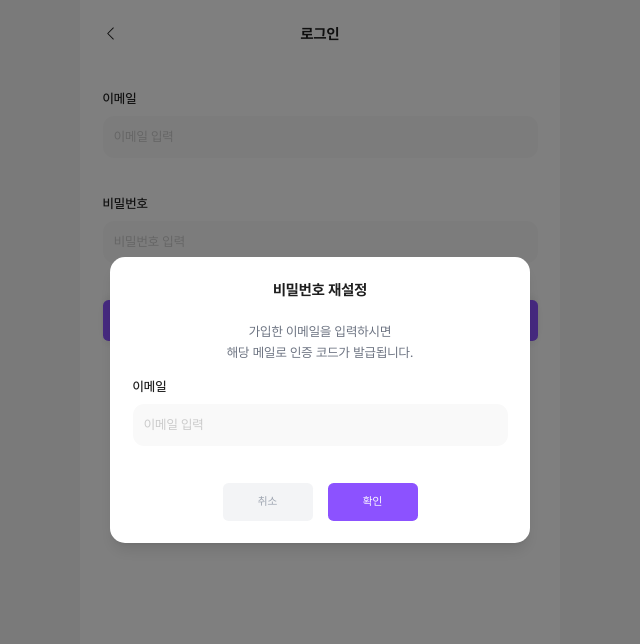
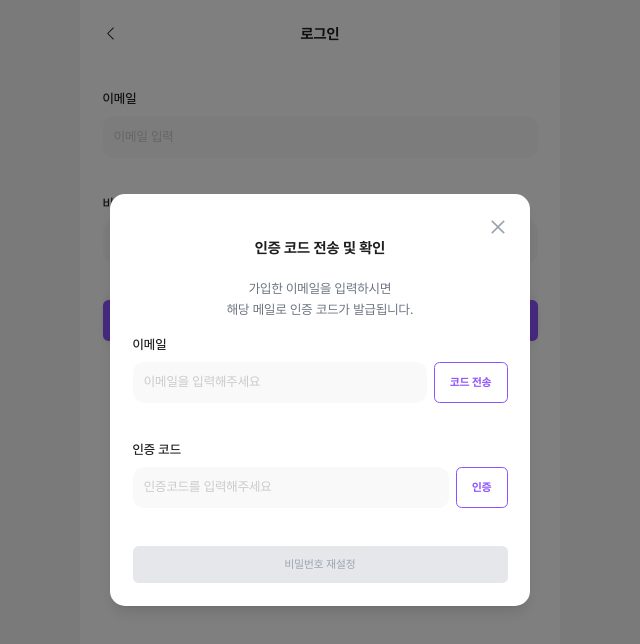
Before and after one commit to canDoItArt/front-end, a React (Vite) app: page /login in a window 1280 px wide. Both pictures are taken after a click on the button "비밀번호 재설정". Shown: the top 644 px of the page, without its empty margins (320-960 px from the left). Built offline with nearby package versions, Linux system fonts and the light colour scheme.

Commit message:
인증코드 검증 모달 퍼블리싱 #199

```diff
--- a/src/components/Input.jsx
+++ b/src/components/Input.jsx
@@ -1,3 +1,5 @@
+import { useEffect, useState } from "react";
+
 export default function Input({
     id,
     label,
@@ -11,7 +13,38 @@ export default function Input({
     error = "", // error prop 추가
     successMessage = "", // ✅ 성공 메시지 추가
     disabled = false,
+    showTimer = false, // ✅ 인증 코드 타이머 표시 여부
+    duration = 180, // ✅ 기본 3분 (초 단위)
+    onTimerExpire,
 }) {
+    const [timeLeft, setTimeLeft] = useState(duration);
+    const [isExpired, setIsExpired] = useState(false);
+
+    // ✅ showTimer가 true일 때 타이머 작동
+    useEffect(() => {
+        if (!showTimer) {
+            setTimeLeft(180);
+            return;
+        }
+
+        if (timeLeft <= 0) {
+            setIsExpired(true);
+            onTimerExpire?.();
+            return;
+        }
+
+        const timer = setTimeout(() => setTimeLeft((prev) => prev - 1), 1000);
+        return () => clearTimeout(timer);
+    }, [showTimer, timeLeft]);
+
+
+    // ✅ 남은 시간 MM:SS 포맷
+    const formatTime = (seconds) => {
+        const m = Math.floor(seconds / 60);
+        const s = seconds % 60;
+        return `${m}:${s < 10 ? `0${s}` : s}`;
+    };
+
     return (
         <div className="mb-10 mt-4">
             <label htmlFor={id} className="block text-sm font-medium text-customTextBlack">
@@ -35,12 +68,26 @@ export default function Input({
             </div>
 
             {/* 에러 메시지 표시 */}
-            {error && <p className="text-sm text-red-500 mt-1">{error}</p>}
+            {error && <p className="text-sm text-red-500 mt-2">{error}</p>}
 
             {/* ✅ 성공 메시지 표시 */}
             {successMessage && (
                 <p className="text-xs text-green-500 mt-2">{successMessage}</p>
             )}
+
+            {/* ✅ 3분 타이머 표시 */}
+            {showTimer && !isExpired && (
+                <p className="text-xs text-red-500 mt-2">
+                    남은 시간: {formatTime(timeLeft)}
+                </p>
+            )}
+
+            {/* ✅ 타이머 만료 시 안내 문구 */}
+            {isExpired && (
+                <p className="text-xs text-red-500 mt-2">
+                    시간이 만료되었습니다. 다시 인증 코드를 발급해주세요.
+                </p>
+            )}
         </div>
     );
 }
--- a/src/pages/LoginPage.jsx
+++ b/src/pages/LoginPage.jsx
@@ -1,4 +1,5 @@
 import { useEffect, useState } from "react";
+import { AiOutlineClose } from "react-icons/ai";
 import Header from "../components/Header";
 import Input from "../components/Input";
 import { useNavigate } from "react-router-dom";
@@ -14,10 +15,14 @@ export default function LoginPage() {
     const [email, setEmail] = useState("");
     const [password, setPassword] = useState("");
 
-    const [showFindPasswordModal, setShowFindPasswordModal] = useState(false);
+    const [showResetPasswordModal, setShowResetPasswordModal] = useState(false);
     const [isLoginErrorModalOpen, setIsLoginErrorModalOpen] = useState(false); // 로그인 에러 모달
 
     const [findEmail, setFindEmail] = useState("");
+    const [codeInput, setCodeInput] = useState("");
+
+    const [isCodeSent, setIsCodeSent] = useState(false);
+    const [isCodeVerified, setIsCodeVerified] = useState(false);
 
     const handleLogin = async (e) => {
         e.preventDefault();
@@ -42,12 +47,31 @@ export default function LoginPage() {
 
             if (response.status === 200) {
                 alert("인증코드가 이메일로 발송되었습니다.");
-                setShowFindPasswordModal(false); // 모달 닫기
-                setFindEmail(""); // 입력 초기화
+                setIsCodeSent(true);
+                //setFindEmail(""); // 입력 초기화
             }
         } catch (error) {
             console.error("인증코드 발송 실패:", error);
-            alert("인증코드 발송 중 오류가 발생했습니다. 이메일을 확인해주세요.");
+            alert("해당 이메일로 가입된 정보가 없습니다. 이메일을 확인해주세요.");
+        }
+    };
+
+    const handleVerificationCode = async () => {
+        if (!setCodeInput) {
+            alert("인증코드를 입력해주세요.");
+            return;
+        }
+
+        try {
+            //const response = await api.post("/api/auth/send-code", { email: findEmail });
+
+            if (response.status === 200) {
+                alert("인증코드가 확인되었습니다.");
+                setIsCodeVerified(true);
+            }
+        } catch (error) {
+            console.error("인증코드 발송 실패:", error);
+            alert("인증 코드가 일치하지 않습니다. 인증코드를 다시 확인해주세요.");
         }
     };
 
@@ -81,39 +105,82 @@ export default function LoginPage() {
             </form>
 
             <div className="flex justify-center gap-6 text-sm text-customTextGray">
-                <button onClick={() => setShowFindPasswordModal(true)}>비밀번호 재설정</button>
+                <button onClick={() => setShowResetPasswordModal(true)}>비밀번호 재설정</button>
             </div>
 
-            {/* 비밀번호 찾기 모달 */}
-            {showFindPasswordModal && (
-                <ModalLayout onClose={() => setShowFindPasswordModal(false)}>
-                    <h2 className="text-base font-bold mb-5 text-center">비밀번호 재설정</h2>
+            {/* 비밀번호 재설정 모달 */}
+            {showResetPasswordModal && (
+                <ModalLayout onClose={() => setShowResetPasswordModal(false)}>
+                    <div className="flex justify-end">
+                        <button
+                        onClick={() => setShowResetPasswordModal(false)}
+                        className=" text-gray-400 hover:text-gray-600 transition-colors"
+                    >
+                        <AiOutlineClose size={20}/>
+                    </button>
+                    </div>
+
+                    <h2 className="text-base font-bold mb-5 text-center">인증 코드 전송 및 확인</h2>
                     <p className="text-gray-500 text-sm text-center leading-relaxed">
                         가입한 이메일을 입력하시면<br />
                         해당 메일로 인증 코드가 발급됩니다.
                     </p>
+
                     <Input
                         id="find-password-email"
                         label="이메일"
                         type="email"
                         value={findEmail}
                         onChange={(e) => setFindEmail(e.target.value)}
-                        placeholder="이메일 입력"
+                        placeholder="이메일을 입력해주세요"
                         required={false}
-                    />
+                        showTimer={isCodeSent}
+                        readOnly={isCodeSent}
+                        onTimerExpire={() => setIsCodeSent(false)}
+                    >
+                        <div
+                            onClick={!isCodeSent ? handleSendCode : undefined}
+                            className={`flex items-center justify-center whitespace-nowrap py-2 px-4 text-xs rounded-md font-bold cursor-pointer
+                                        ${isCodeSent
+                                    ? "bg-gray-200 text-gray-400 cursor-not-allowed"
+                                    : "bg-white border border-customMain text-customMain"}`}
+                        >
+                            코드 전송
+                        </div>
+                    </Input>
+
+                    <Input
+                        id="find-password-email"
+                        label="인증 코드"
+                        type="text"
+                        value={codeInput}
+                        onChange={(e) => setCodeInput(e.target.value)}
+                        placeholder="인증코드를 입력해주세요"
+                        required={false}
+                    //successMessage={emailChecked ? "중복 확인이 완료되었습니다." : ""}
+                    >
+                        <div
+                            onClick={handleVerificationCode}
+                            className={`flex items-center justify-center whitespace-nowrap py-2 px-4 text-xs rounded-md font-bold cursor-pointer
+                                                            ${isCodeVerified
+                                    ? "bg-gray-200 text-gray-400 cursor-not-allowed"
+                                    : "bg-white border border-customMain text-customMain"}`}
+                        >
+                            인증
+                        </div>
+
+                    </Input>
 
                     <div className="mt-6 flex justify-center space-x-4">
                         <button
-                            className="p-2 text-xs font-normal w-24 bg-gray-100 text-gray-400 rounded-md"
-                            onClick={() => setShowFindPasswordModal(false)}
+                            className={`p-3 w-full text-xs font-normal  rounded-md
+                                ${isCodeVerified
+                                    ? "bg-customMain text-white"
+                                    : "bg-gray-200 text-gray-400 cursor-not-allowed"
+                                }`}
+                        //onClick={handleSendCode}
                         >
-                            취소
-                        </button>
-                        <button
-                            className="p-3 w-24 text-xs font-normal bg-customMain text-white rounded-md"
-                            onClick={handleSendCode}
-                        >
-                            확인
+                            비밀번호 재설정
                         </button>
                     </div>
                 </ModalLayout>
```
